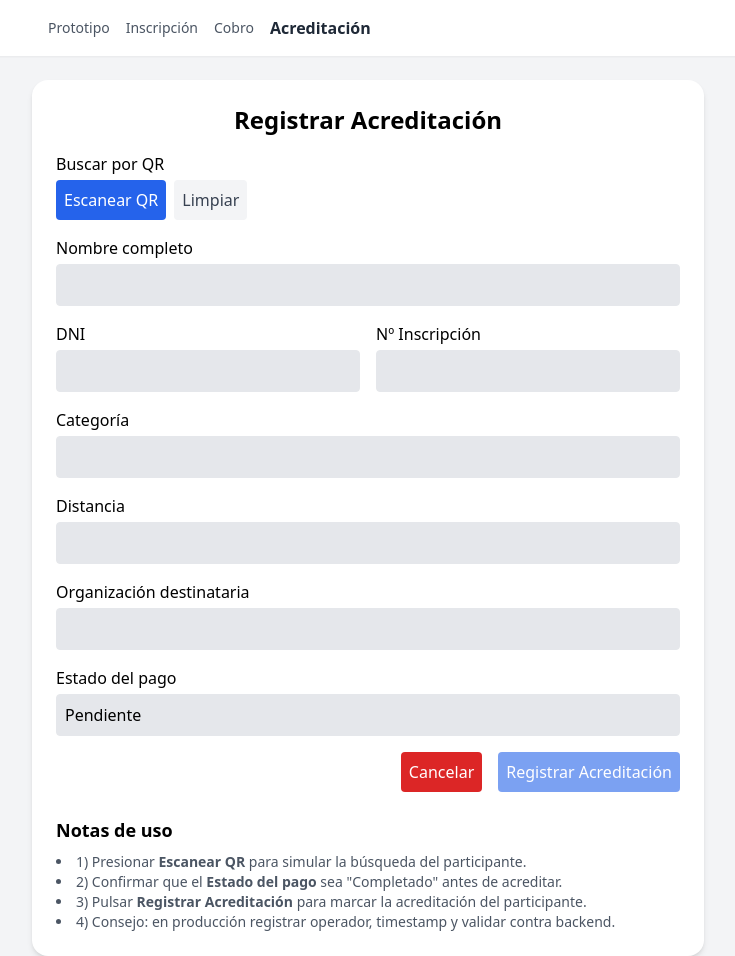
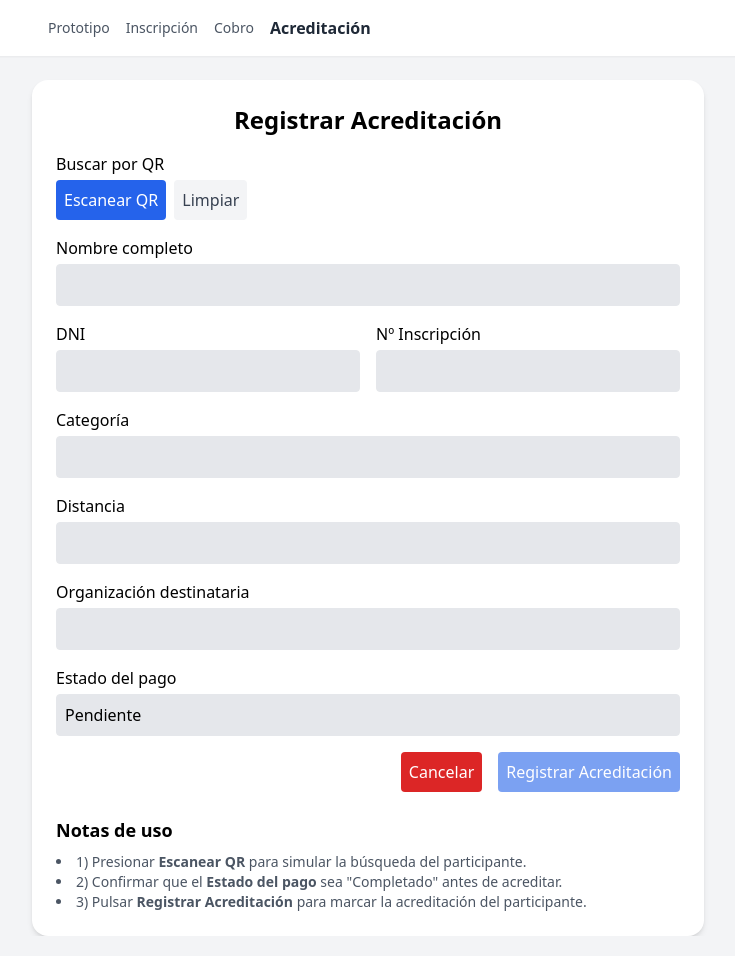
Before and after one commit to franAndrad/prototipo-interactivo-registrar-cobro-inscripci-n---ASI, a plain HTML site: page acreditacion.html in a window 1280 px wide. Shown: the whole page, without its empty margins (272-1007 px from the left). Drawn offline with nearby package versions, Linux system fonts and the light colour scheme.

Commit message:
se modifico una nota en la acreditacion

```diff
--- a/acreditacion.html
+++ b/acreditacion.html
@@ -101,7 +101,6 @@
         <li>1) Presionar <strong>Escanear QR</strong> para simular la búsqueda del participante.</li>
         <li>2) Confirmar que el <strong>Estado del pago</strong> sea "Completado" antes de acreditar.</li>
         <li>3) Pulsar <strong>Registrar Acreditación</strong> para marcar la acreditación del participante.</li>
-        <li>4) Consejo: en producción registrar operador, timestamp y validar contra backend.</li>
       </ul>
     </section>
 
```
